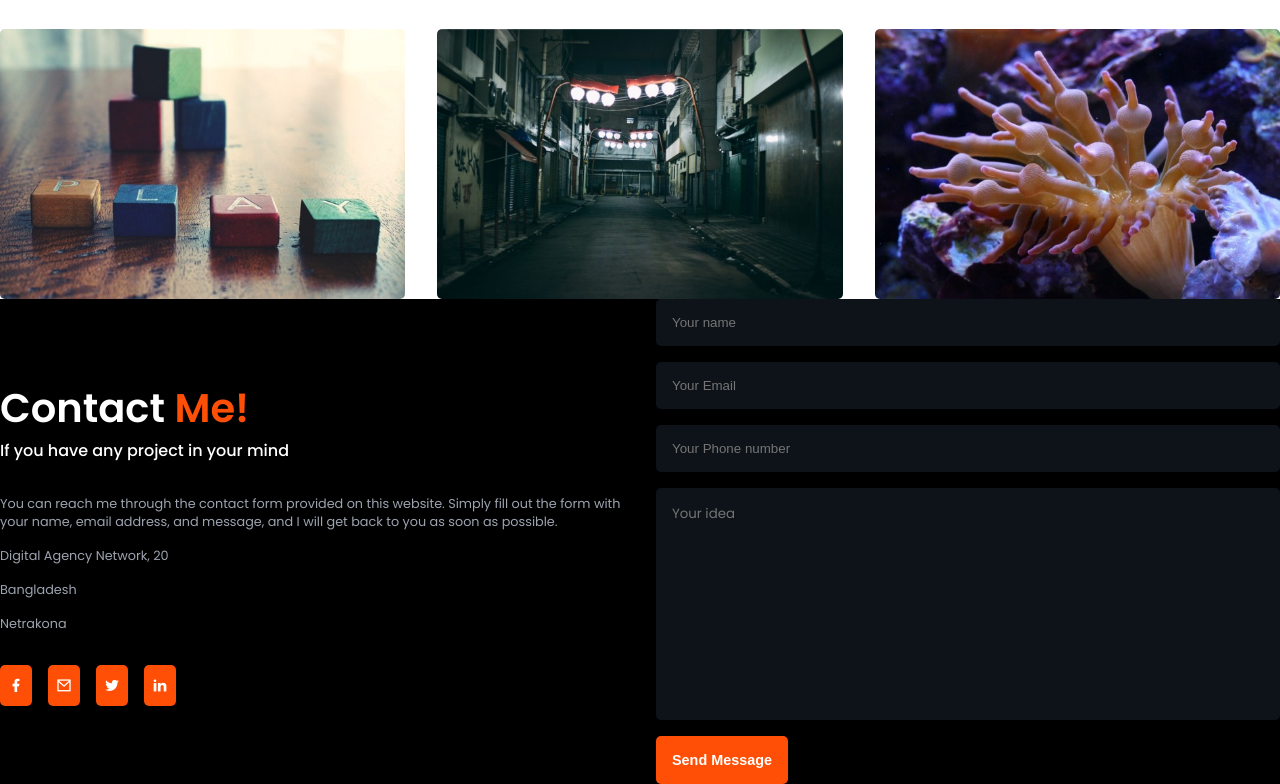
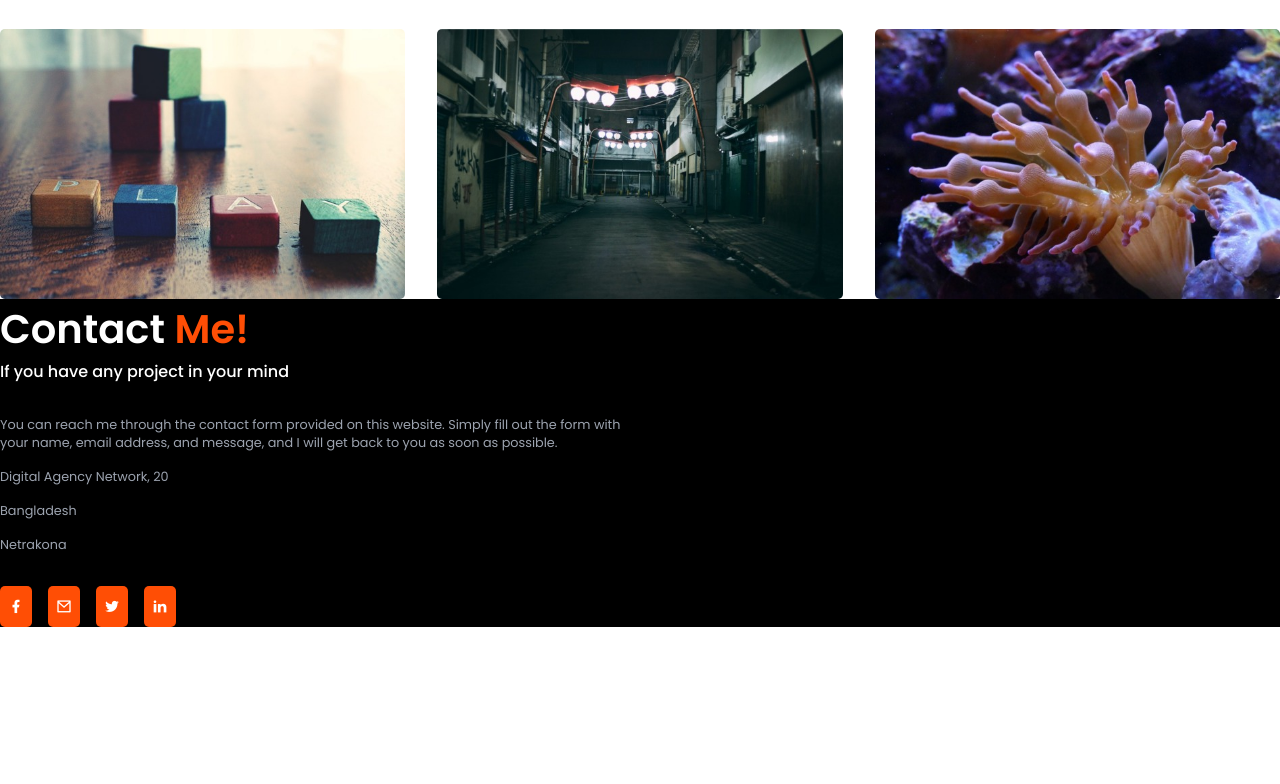
Before and after one commit to Tuli3345/portfolio, a plain HTML site: page index.html in a window 1280 px wide. Shown: the part 2042-2826 px from the top of the page. After the commit the page ends 2669 px from the top, so only its background shows below. Drawn offline with nearby package versions, Linux system fonts and the light colour scheme.

Commit message:
Update index.html

```diff
--- a/index.html
+++ b/index.html
@@ -140,13 +140,7 @@
                 <a href="#" class="icon"><i class="ri-linkedin-fill"></i></a>
             </div>
         </div>
-        <form class="footer__form">
-            <input type="text" placeholder="Your name" />
-            <input type="email" placeholder="Your Email" />
-            <input type="text" placeholder="Your Phone number" />
-            <textarea cols="30" rows="10" placeholder="Your idea"></textarea>
-            <button type="submit" class="btn">Send Message</button>
-        </form>
+
     </div>
   </footer>
 </body>
```
